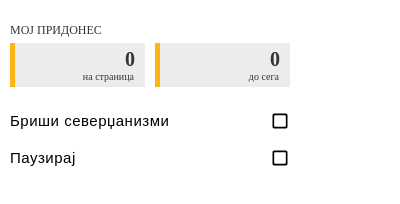
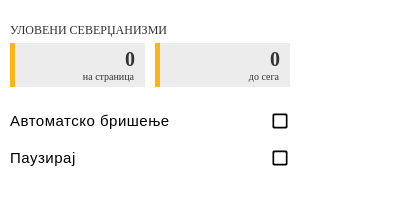
Before and after one commit to samomakedonija/extension, a browser extension: page popup.html in a window 400 px wide. Shown: the part 36-240 px from the top of the page. Drawn offline with Linux system fonts and the light colour scheme.

Commit message:
Minor language changes

```diff
--- a/popup.html
+++ b/popup.html
@@ -12,7 +12,7 @@
       </div>
     </div>
 
-    <div class="hunted-header">Мој придонес</div>
+    <div class="hunted-header">Уловени северџанизми</div>
     <div class="hunted-body">
       <div class="hunted-tile">
         <div id="own-current-count" class="hunted-count">0</div>
@@ -25,7 +25,7 @@
     </div>
 
     <!--
-    <div class="hunted-header">Заеднички придонес</div>
+    <div class="hunted-header">Заеднички улов</div>
     <div class="hunted-body">
       <div class="hunted-tile disabled single">
         <div class="hunted-count"></div>
@@ -60,7 +60,7 @@
 
     <div class="actions">
       <button id="toggle-erasing" class="off">
-        Бриши северџанизми
+        Автоматско бришење
       </button>
 
       <button id="toggle-extension" class="off">
```
